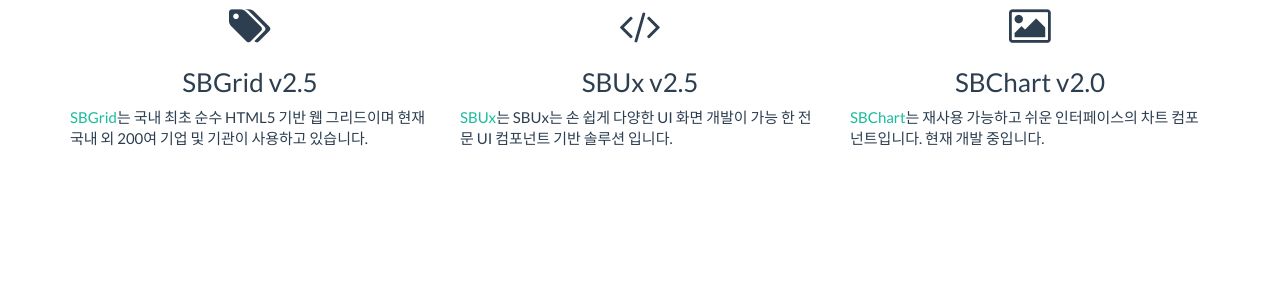
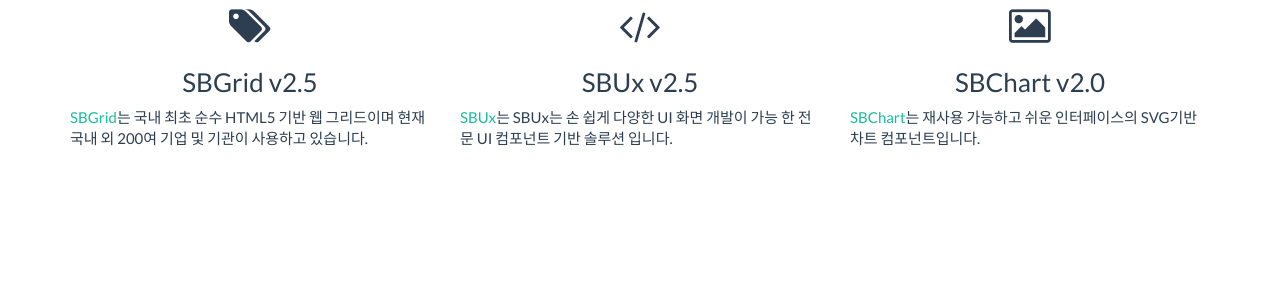
Before and after one commit to softbowllab/softbowllab.github.com, a Jekyll site: the page built from index.html, in a window 1280 px wide. Shown: the part 491-791 px from the top of the page. Built offline with Jekyll 4.4.1, drawn with Linux system fonts in a browser that asks for light colours; nearby versions of some CDN libraries.

Commit message:
contents update

```diff
--- a/index.html
+++ b/index.html
@@ -24,7 +24,7 @@
 		<div class="col-sm-4">
 			<h1 class="text-center"><i class="fa fa-image" aria-hidden="true"></i></h1>
 			<h3 class="text-center">SBChart v2.0</h3>
-			<p><a href="{{ site.baseurl }}/sbchart/">SBChart</a>는 재사용 가능하고 쉬운 인터페이스의 차트 컴포넌트입니다. 현재 개발 중입니다.</p>
+			<p><a href="{{ site.baseurl }}/sbchart/">SBChart</a>는 재사용 가능하고 쉬운 인터페이스의 SVG기반 차트 컴포넌트입니다. </p>
 		</div>
 	</div>
 </div>
```
